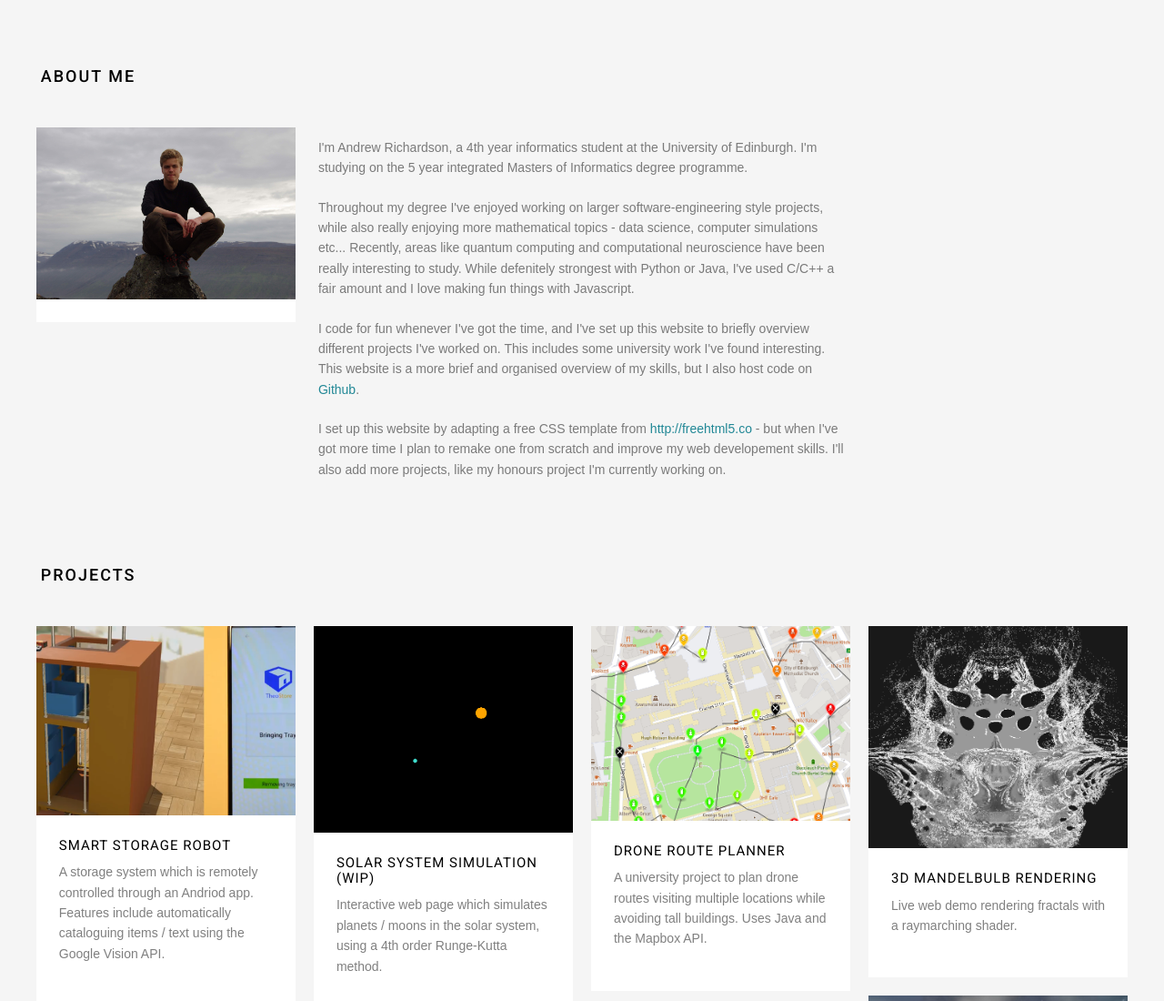
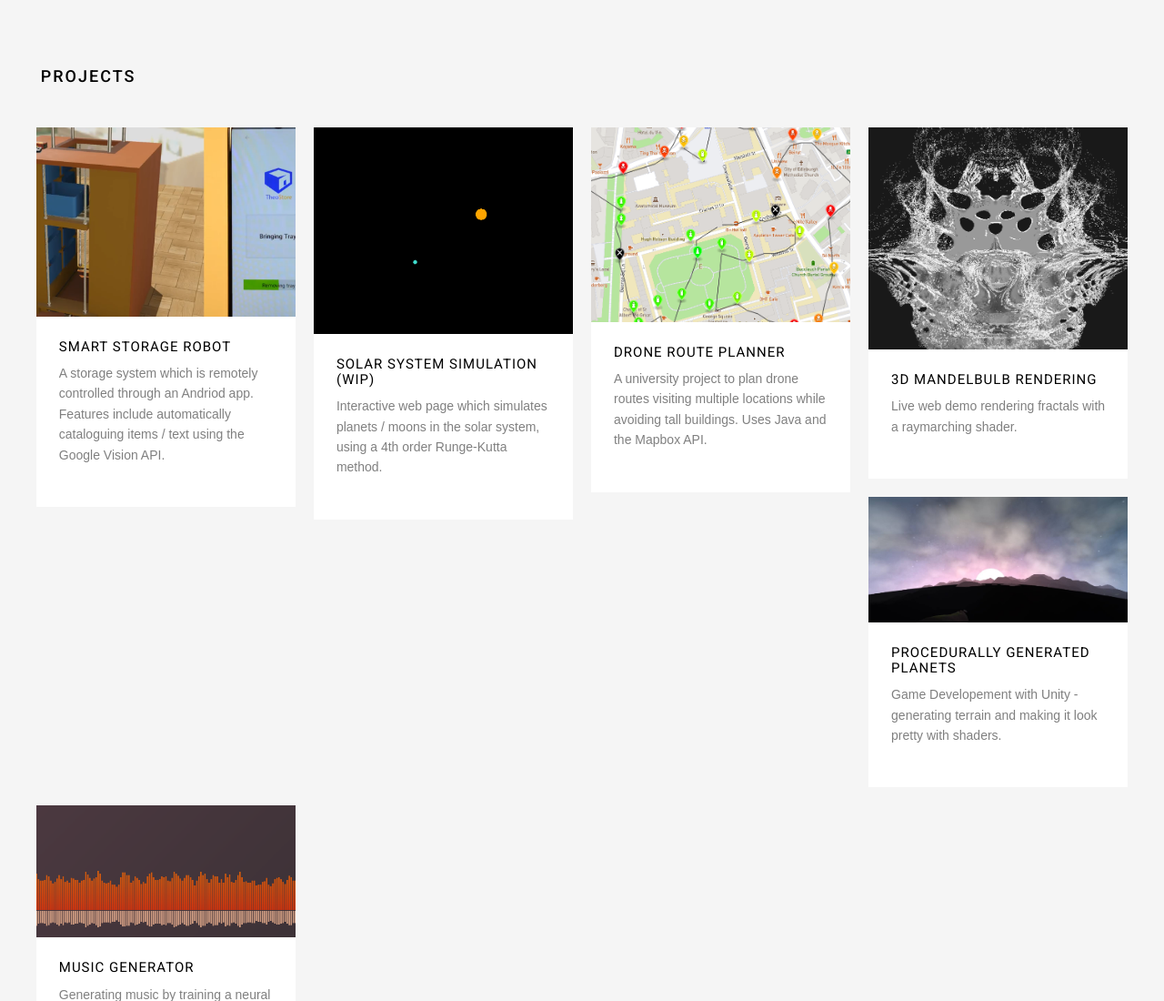
Before and after one commit to abrichardson00/abrichardson00.github.io, a plain HTML site: page index.html in a window 1280 px wide. Shown: the top 1100 px of the page at 91% size. Drawn offline with Linux system fonts and the light colour scheme.

Commit message:
Removed part of index page.

```diff
--- a/index.html
+++ b/index.html
@@ -36,28 +36,6 @@
 	<div id="fh5co-page">
 		<div id="fh5co-main">
 			<div class="fh5co-narrow-content">
-				<h2 class="fh5co-heading animate-box" data-animate-effect="fadeInLeft">About Me</h2>
-				<div class="row row-bottom-padded-md">
-					<div class="col-md-3 col-sm-6 col-padding text-center animate-box">
-						<div class="blog-entry">
-							<a class="blog-img"><img src="images/me.JPG"> </a>
-						</div>
-					</div>
-					<div class="col-md-6 animate-box" data-animate-effect="fadeInLeft">
-						<p></p>
-						<p>I'm Andrew Richardson, a 4th year informatics student at the University of Edinburgh. I'm studying on the 5 year integrated Masters of Informatics degree programme.</p>
-						<p> Throughout my degree I've enjoyed working on larger software-engineering style projects, while also really enjoying more mathematical topics - data science, computer simulations etc...
-							Recently, areas like quantum computing and computational neuroscience have been really interesting to study.
-							While defenitely strongest with Python or Java, I've used C/C++ a fair amount and I love making fun things with Javascript. <!--Throughout university I've enjoyed learning a range of skills from using MIPS assembly, to implementing graph searching algorithms in Haskell.-->
-							 </p>
-						<p>I code for fun whenever I've got the time, and I've set up this website to briefly overview different projects I've worked on.
-							This includes some university work I've found interesting.
-							This website is a more brief and organised overview of my skills, but I also host code on  <a href=https://github.com/abrichardson00>Github</a>.
-						</p>
-						<p>I set up this website by adapting a free CSS template from <a href=http://freehtml5.co/>http://freehtml5.co</a> - but when I've got more time I plan to remake one from scratch and improve my web developement skills. I'll also add more projects, like my honours project I'm currently working on. </p>
-					</div>
-
-				</div>
 
 				<h2 class="fh5co-heading animate-box" data-animate-effect="fadeInLeft">Projects</h2>
 				<div class="row row-bottom-padded-md">
```
Also changed, not shown: solar_system_demo.html (+0 -44 lines).
